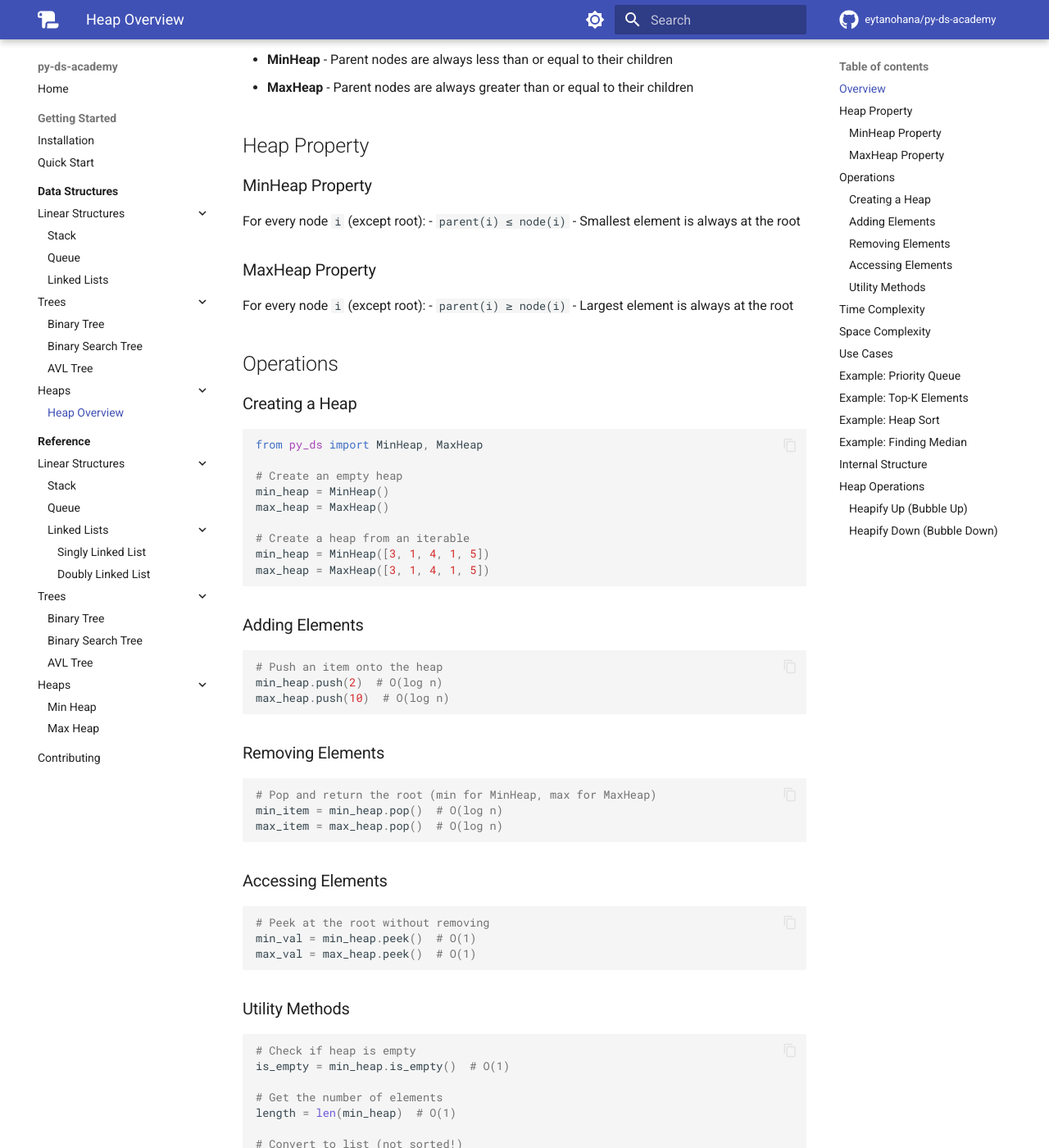
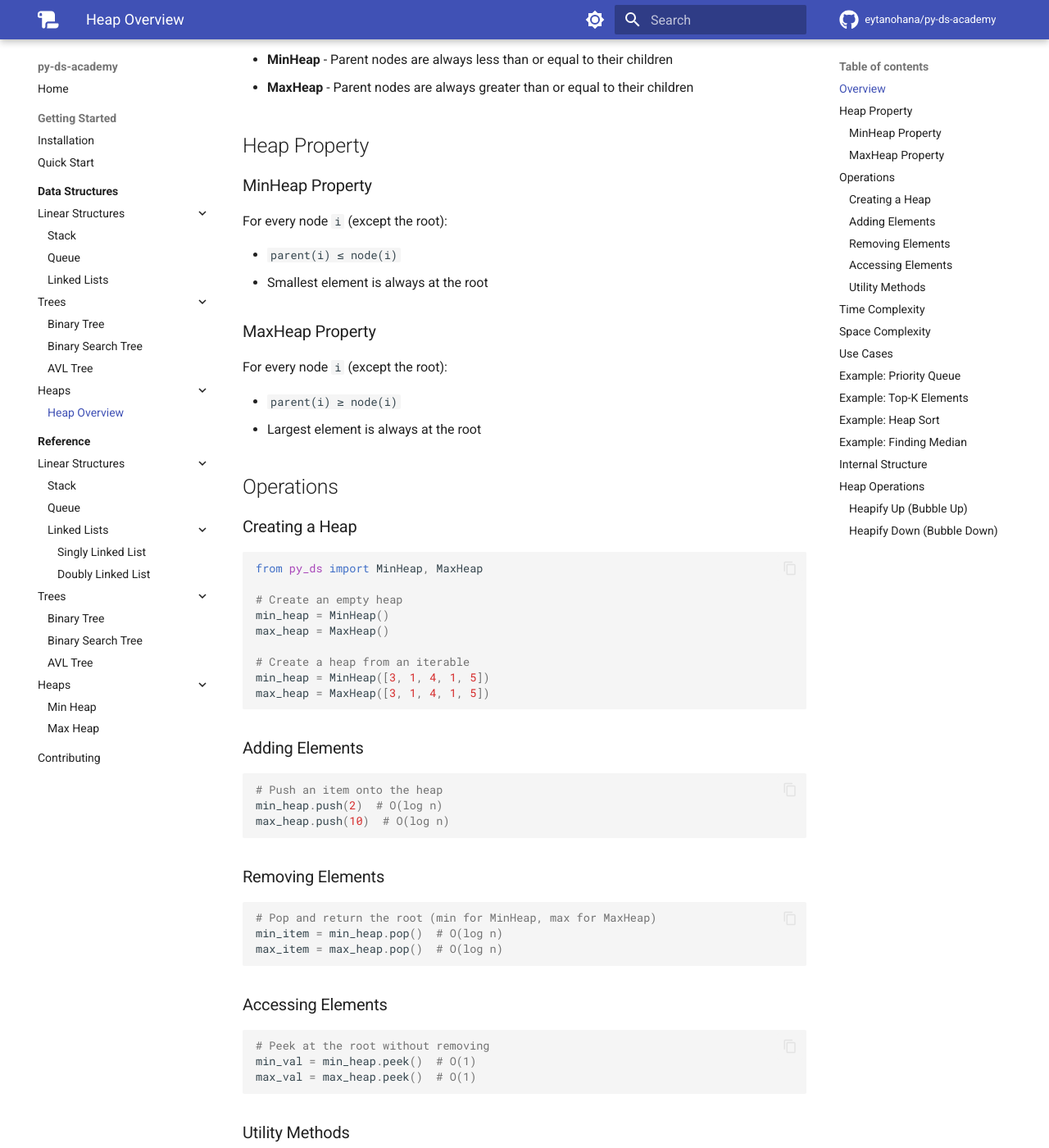
Before and after one commit to eytanohana/py-ds-academy, an MkDocs documentation site: the page built from docs/structures/heaps.md, in a window 1280 px wide and 1400 px high, scrolled down 343 px. Shown: the whole window at 82% size. Built offline with MkDocs 1.6.1 and Material for MkDocs 9.7.7, drawn with Linux system fonts in a browser that asks for light colours; comment, search, counter and statistics services are not loaded; the version menu is left out; some of the changed text lies outside the part shown.

Commit message:
fix heap docs

```diff
--- a/docs/structures/heaps.md
+++ b/docs/structures/heaps.md
@@ -12,12 +12,14 @@ py-ds-academy provides two heap implementations:
 ## Heap Property
 
 ### MinHeap Property
-For every node `i` (except root):
+For every node `i` (except the root):
+
 - `parent(i) ≤ node(i)`
 - Smallest element is always at the root
 
 ### MaxHeap Property
-For every node `i` (except root):
+For every node `i` (except the root):
+
 - `parent(i) ≥ node(i)`
 - Largest element is always at the root
 
```
Also changed, not shown: other parts of docs/structures/heaps.md (+1 -2 lines).
